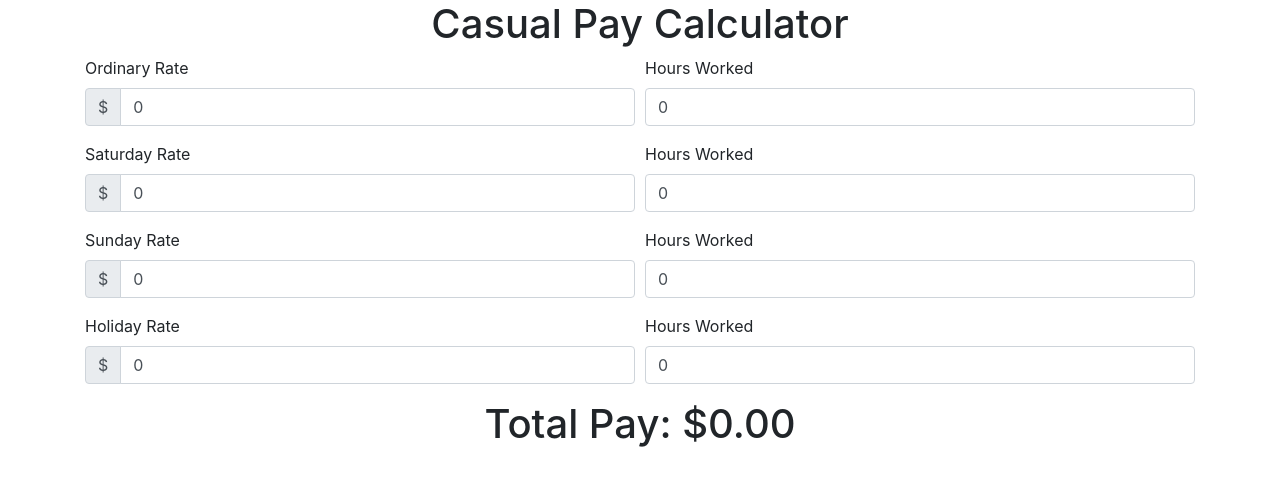
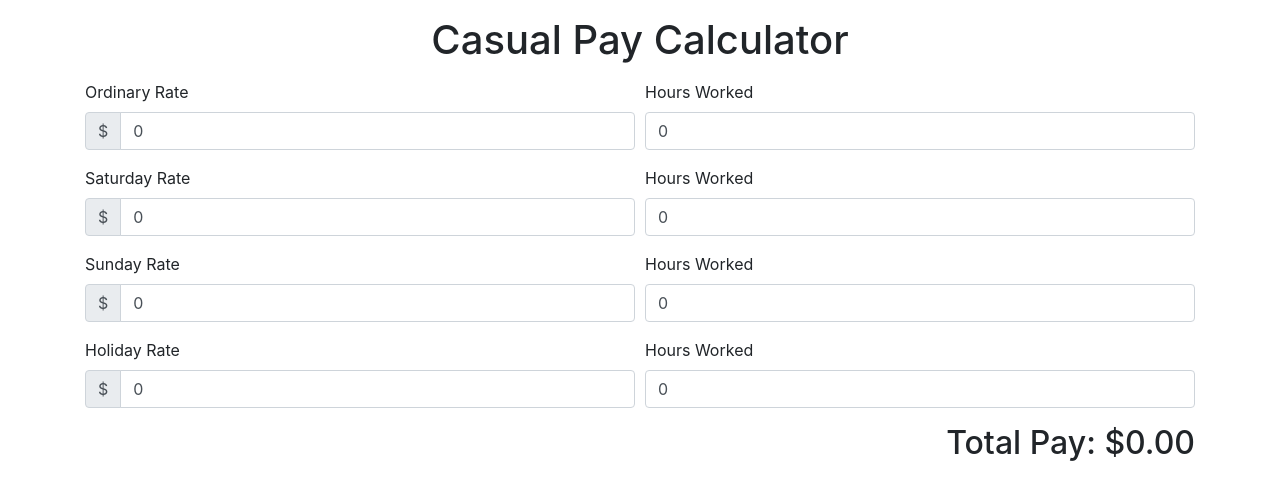
Before and after one commit to Blake-Haydon/casual_pay_calculator, a Next.js app: page / in a window 1280 px wide. Shown: the top 500 px of the page. Built offline with nearby package versions, Linux system fonts and the light colour scheme.

Commit message:
Small cosmetic changes

```diff
--- a/pages/index.tsx
+++ b/pages/index.tsx
@@ -61,7 +61,7 @@ export default function Home() {
 
       <main>
         <Container >
-          <h1 style={{ textAlign: "center" }}>Casual Pay Calculator</h1>
+          <h1 className="my-3" style={{ textAlign: "center" }}>Casual Pay Calculator</h1>
 
           {/* Ordinary Rate */}
           <Form>
@@ -136,7 +136,7 @@ export default function Home() {
 
           </Form>
 
-          <h1 style={{ textAlign: "center" }}>Total Pay: ${totalPay.toFixed(2)}</h1>
+          <h2 style={{ textAlign: "right" }}>Total Pay: ${totalPay.toFixed(2)}</h2>
 
         </Container>
       </main>
```
